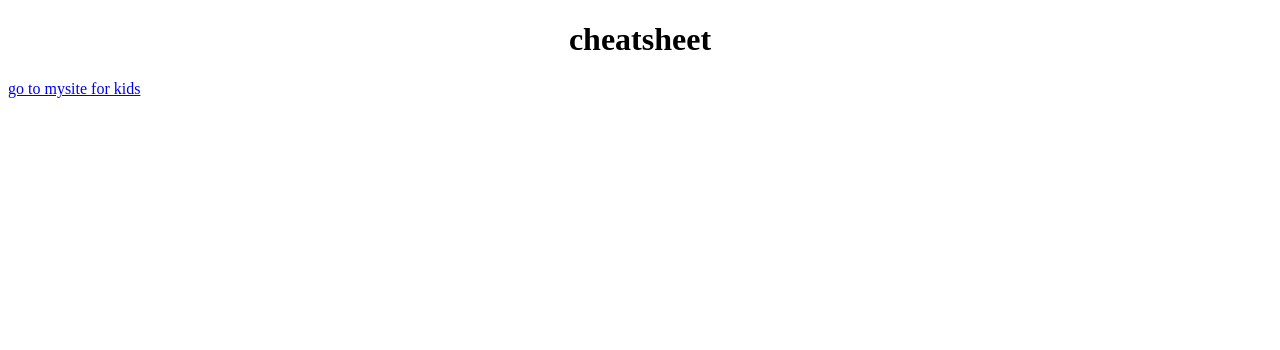
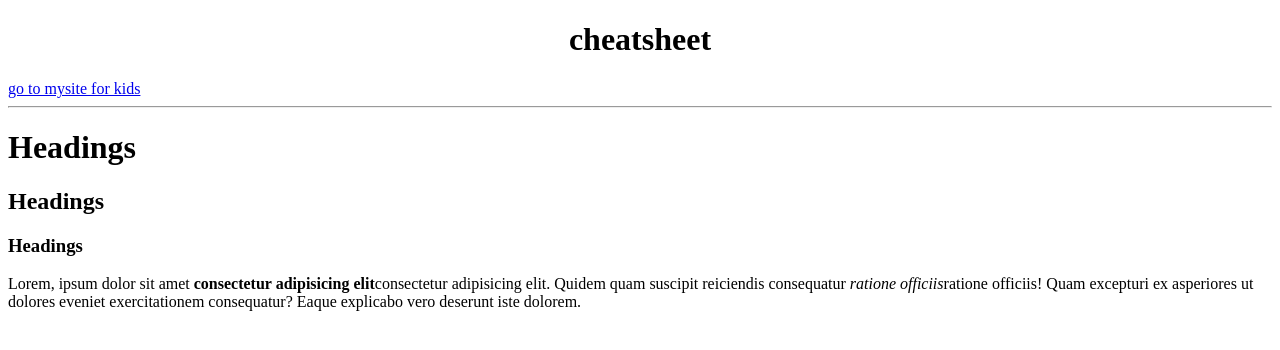
Before and after one commit to Exceluxred/8th-12-2023, a plain HTML site: page cheatsheet.html in a window 1280 px wide. Drawn offline with Linux system fonts and the light colour scheme.

Commit message:
paragraph

```diff
--- a/cheatsheet.html
+++ b/cheatsheet.html
@@ -7,12 +7,23 @@
     <link rel="shortcut icon" href="balance-sheet.png" type="image/x-icon">
 </head>
 <body>
-    <head>
+    <header>
         <center>
             <h1>cheatsheet</h1>
         </center>
-    </head>
+    </header>
     <a href="kiddies.html">go to mysite for kids</a>
+    <br>
+    <hr>
+    <h1>Headings</h1>
+    <h2>Headings</h2>
+    <h3>Headings</h3>
 
+    <!-- paragraph commenting your code-->
+    <p>
+        Lorem, ipsum dolor sit amet <strong>consectetur adipisicing elit</strong>consectetur adipisicing elit. Quidem quam suscipit reiciendis consequatur <em>ratione officiis</em>ratione officiis! Quam excepturi ex asperiores ut dolores eveniet exercitationem consequatur? Eaque explicabo vero deserunt iste dolorem.
+    </p>
+    <ul></ul>
+    <ol></ol>
 </body>
 </html>
```
Also changed, not shown: kiddies.html (+3 -2 lines).
